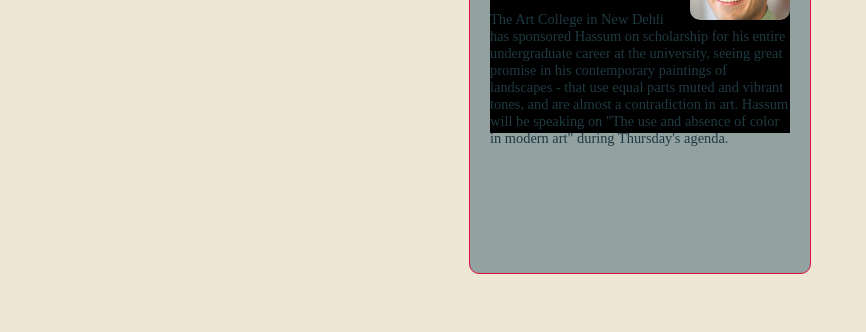
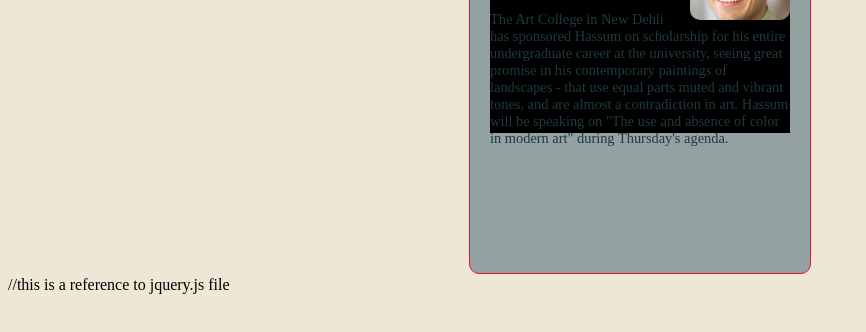
Before and after one commit to kunal12422/javascript-and-json-demo, a plain HTML site: page index.html in a window 1280 px wide. Shown: the part 138-470 px from the top of the page, without its empty margins (0-866 px from the left). Drawn offline with Linux system fonts and the light colour scheme; a web font is replaced by a local one.

Commit message:
Adding Comments for the jquery.js

```diff
--- a/index.html
+++ b/index.html
@@ -28,7 +28,7 @@
     </script>
 
 
-<script type="text/javascript" src="jquery-2.1.3.js"></script>
+<script type="text/javascript" src="jquery-2.1.3.js"></script>//this is a reference to jquery.js file
 <script type="text/javascript" src="jquery.cycle.js"></script>
 <script type="text/javascript" src="mustache.js"></script>
 
```
